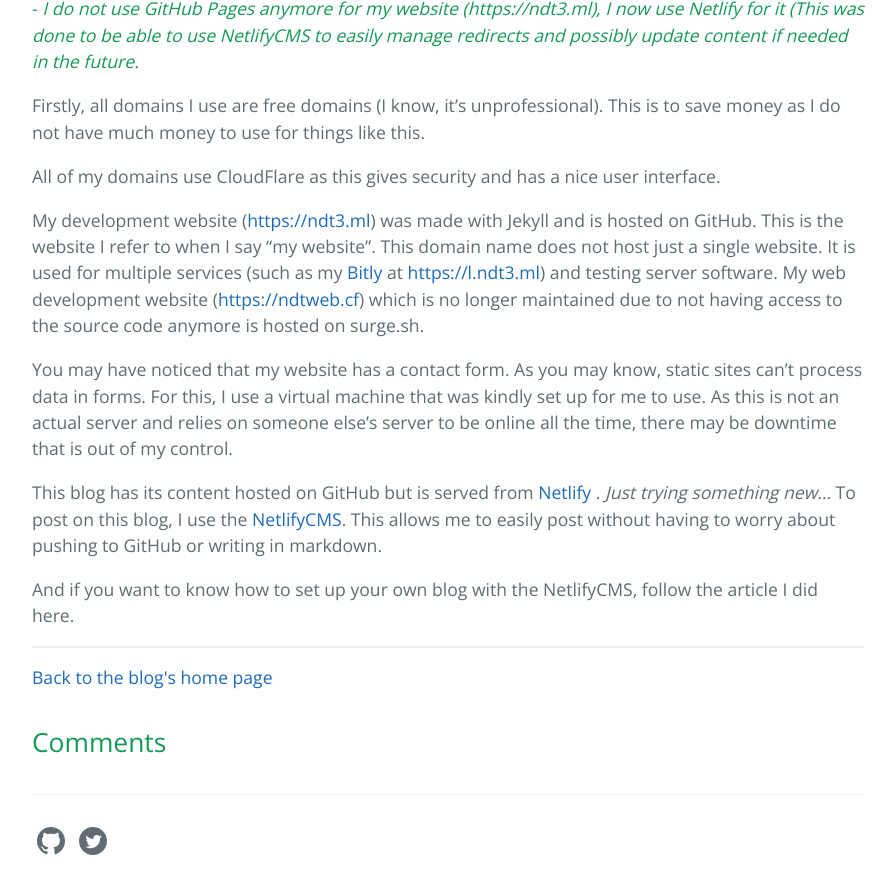
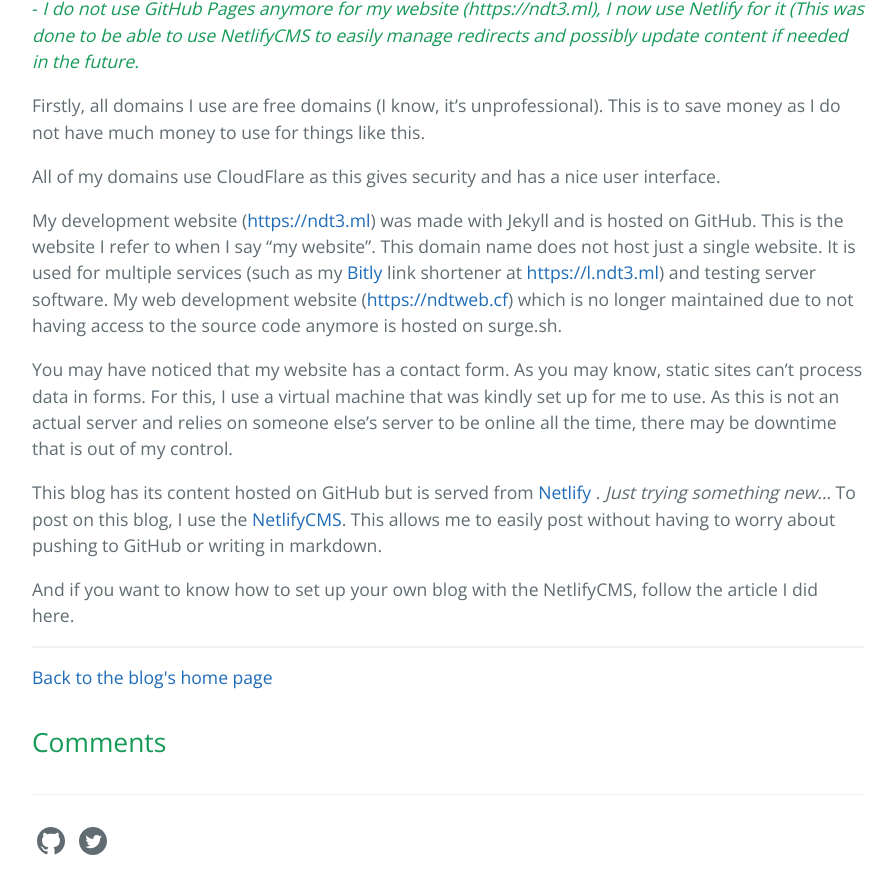
Before and after one commit to TrueWinter/blog, a Jekyll site: the page built from _posts/2017-09-09-how-i-set-up-all-of-this.md, in a window 1280 px wide and 900 px high, scrolled down 579 px. Shown: the top 894 px of the window, without its empty margins (192-1088 px from the left). Built offline with Jekyll 4.4.1, drawn with Linux system fonts in a browser that asks for light colours; comment, search, counter and statistics services are not loaded.

Commit message:
Update Post “2017-09-09-how-i-set-up-all-of-this”

```diff
--- a/_posts/2017-09-09-how-i-set-up-all-of-this.md
+++ b/_posts/2017-09-09-how-i-set-up-all-of-this.md
@@ -12,7 +12,7 @@
 All of my domains use CloudFlare as this gives security and has a nice user interface.
 
 My development website ([https://ndt3.ml](https://ndt3.ml))
-was made with Jekyll and is hosted on GitHub. This is the website I refer to when I say “my website”. This domain name does not host just a single website. It is used for multiple services (such as my [Bitly](https://bitly.com){:target="_blank"} at [https://l.ndt3.ml](https://l.ndt3.ml)) and testing server software. My web development website ([https://ndtweb.cf](https://ndtweb.cf)) which is no longer maintained due to not having access to the source code anymore is hosted on surge.sh.
+was made with Jekyll and is hosted on GitHub. This is the website I refer to when I say “my website”. This domain name does not host just a single website. It is used for multiple services (such as my [Bitly](https://bitly.com) link shortener at [https://l.ndt3.ml](https://l.ndt3.ml)) and testing server software. My web development website ([https://ndtweb.cf](https://ndtweb.cf)) which is no longer maintained due to not having access to the source code anymore is hosted on surge.sh.
 
 You may have noticed that my website has a contact form. As you may know, static sites can’t process data in forms. For this, I use a virtual machine that was kindly set up for me to use. As this is not an actual server and relies on someone else’s server to be online all the time, there may be downtime that is out of my control.
 
```
